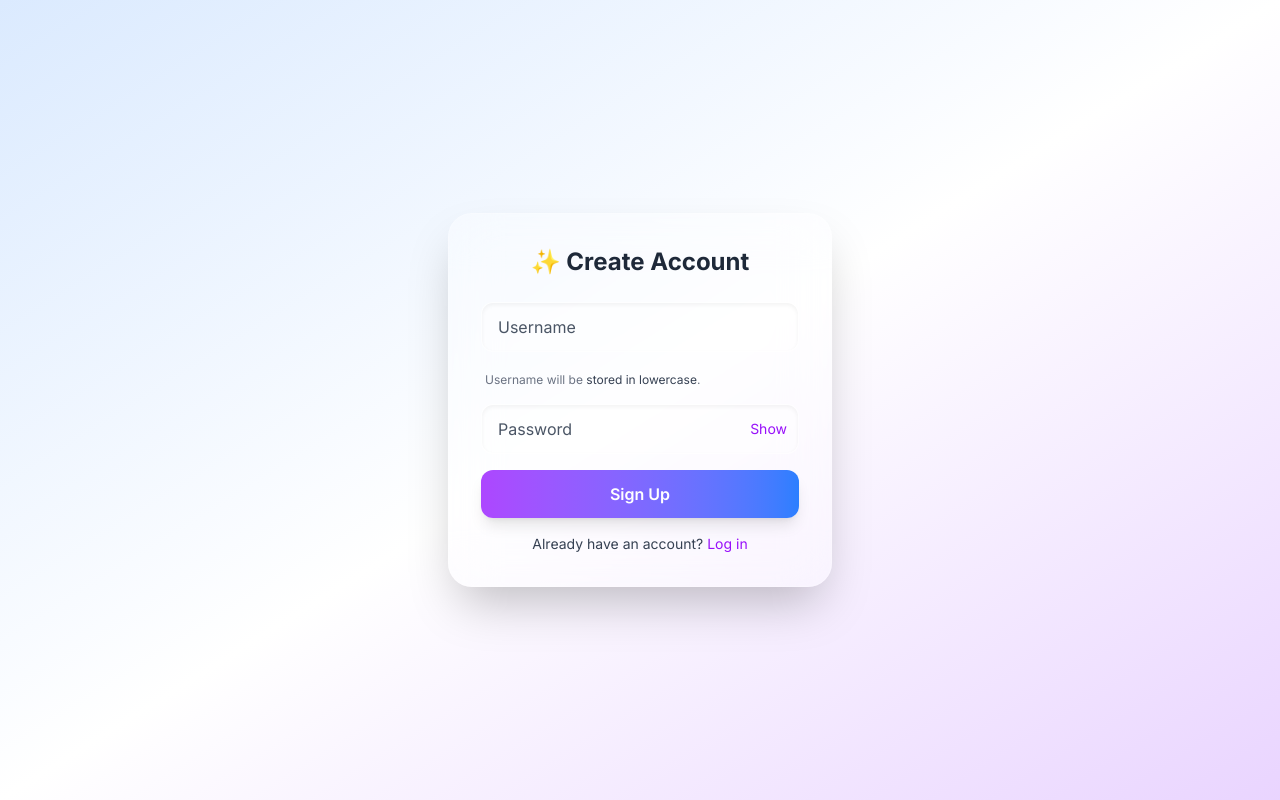
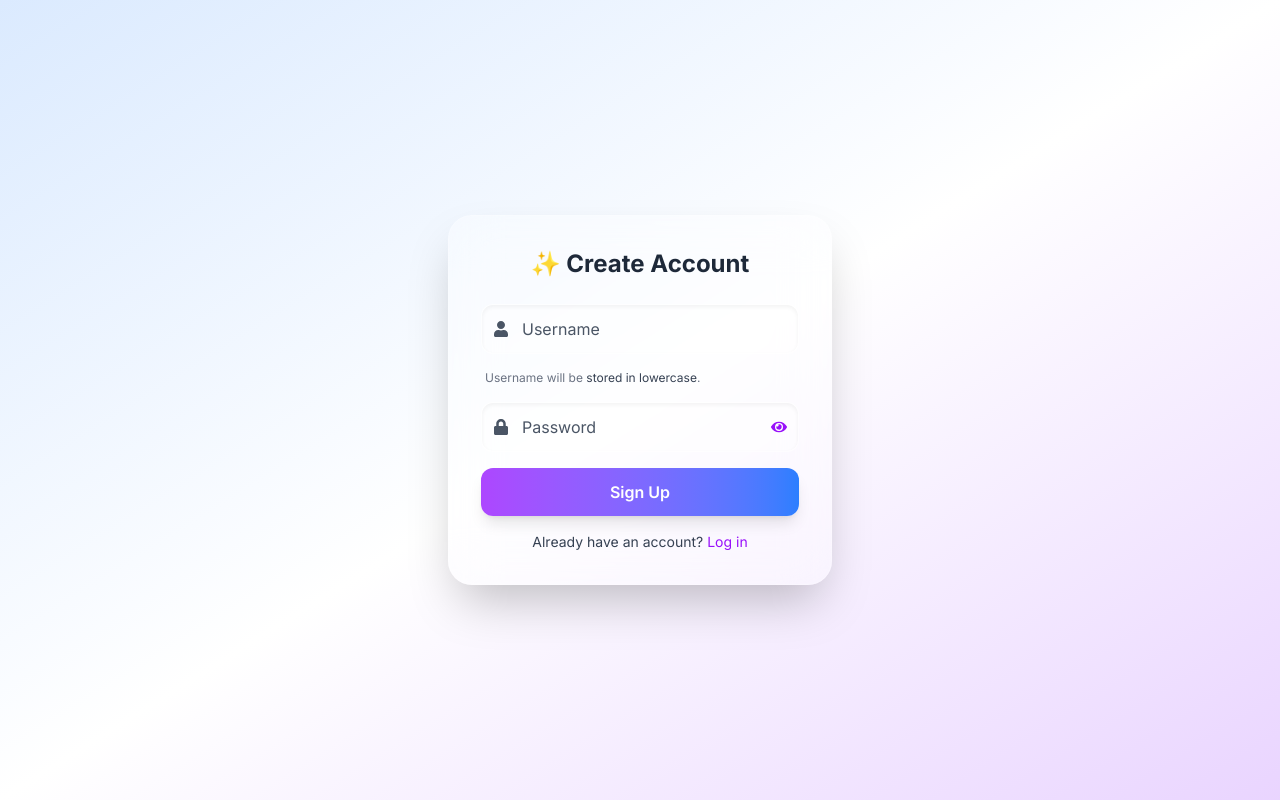
Before and after one commit to Vinith1801/Quiz-Nest, a React (Vite) app in the folder frontend/: page /signup in a window 1280 px wide. Built offline with nearby package versions, Linux system fonts and the light colour scheme; no server answers.

Commit message:
Enhance Signup component with icons for username and password fields, and improve password visibility toggle

```diff
--- a/frontend/src/pages/Signup.jsx
+++ b/frontend/src/pages/Signup.jsx
@@ -2,6 +2,7 @@ import { useState } from "react";
 import { useAuth } from "../auth/AuthContext";
 import { Link, useNavigate } from "react-router-dom";
 import { motion, AnimatePresence } from "framer-motion";
+import { FaUser, FaLock, FaCheckCircle, FaTimesCircle, FaEye, FaEyeSlash } from "react-icons/fa";
 
 const Signup = () => {
   const { signup } = useAuth();
@@ -116,10 +117,11 @@ const Signup = () => {
       transition={{ delay: index * 0.05, duration: 0.25 }}
       className={`flex items-center gap-2 text-sm ${valid ? "text-green-600" : "text-gray-500"}`}
     >
-      <span className={`w-2.5 h-2.5 rounded-full ${valid ? "bg-green-500" : "bg-gray-400"}`}></span>
+      {valid ? <FaCheckCircle className="text-green-500" /> : <FaTimesCircle className="text-gray-400" />}
       {label}
     </motion.li>
   );
+
 
   return (
     <div className="min-h-screen flex items-center justify-center bg-gradient-to-br from-blue-100 via-white to-purple-200 p-4">
@@ -132,6 +134,8 @@ const Signup = () => {
         <h1 className="text-2xl font-bold text-center text-gray-800 mb-6">✨ Create Account</h1>
 
         <form onSubmit={handleSubmit} className="space-y-4">
+          <div className="relative">
+            <FaUser className="absolute left-3 top-1/2 transform -translate-y-1/2 text-gray-600" />
             <input
               type="text"
               name="username"
@@ -142,11 +146,12 @@ const Signup = () => {
               disabled={loading}
               inputMode="latin"
               autoCapitalize="off"
-            className={`w-full px-4 py-3 rounded-xl bg-white/40 placeholder-gray-600 text-gray-800 border border-white/30 shadow-inner focus:outline-none focus:ring-2 focus:ring-purple-400
+              className={`w-full pl-10 pr-4 py-3 rounded-xl bg-white/40 placeholder-gray-600 text-gray-800 border border-white/30 shadow-inner focus:outline-none focus:ring-2 focus:ring-purple-400
                 ${loading ? "opacity-50 cursor-not-allowed" : ""}`}
               onFocus={() => setUsernameFocused(true)}
               onBlur={() => setUsernameFocused(false)}
             />
+          </div>
 
           <AnimatePresence mode="wait">
             {usernameFocused && Object.values(usernameValid).some((v) => !v) && (
@@ -174,6 +179,7 @@ const Signup = () => {
           </motion.p>
 
           <div className="relative">
+            <FaLock className="absolute left-3 top-1/2 transform -translate-y-1/2 text-gray-600" />
             <input
               type={showPassword ? "text" : "password"}
               name="password"
@@ -182,7 +188,7 @@ const Signup = () => {
               value={formData.password}
               required
               disabled={loading}
-              className={`w-full px-4 py-3 rounded-xl bg-white/40 placeholder-gray-600 text-gray-800 border border-white/30 shadow-inner focus:outline-none focus:ring-2 focus:ring-purple-400
+              className={`w-full pl-10 pr-10 py-3 rounded-xl bg-white/40 placeholder-gray-600 text-gray-800 border border-white/30 shadow-inner focus:outline-none focus:ring-2 focus:ring-purple-400
                 ${loading ? "opacity-50 cursor-not-allowed" : ""}`}
               onFocus={() => setPasswordFocused(true)}
               onBlur={() => setPasswordFocused(false)}
@@ -190,9 +196,9 @@ const Signup = () => {
             <button
               type="button"
               onClick={() => setShowPassword((prev) => !prev)}
-              className="absolute right-3 top-1/2 -translate-y-1/2 text-sm text-purple-600 focus:outline-none"
+              className="absolute right-3 top-1/2 -translate-y-1/2 text-purple-600 focus:outline-none"
             >
-              {showPassword ? "Hide" : "Show"}
+              {showPassword ? <FaEyeSlash /> : <FaEye />}
             </button>
           </div>
 
@@ -214,7 +220,6 @@ const Signup = () => {
               </motion.ul>
             )}
           </AnimatePresence>
-
 
           {error && (
             <motion.p
```
Lines whose indentation alone changed are shown as unchanged.
